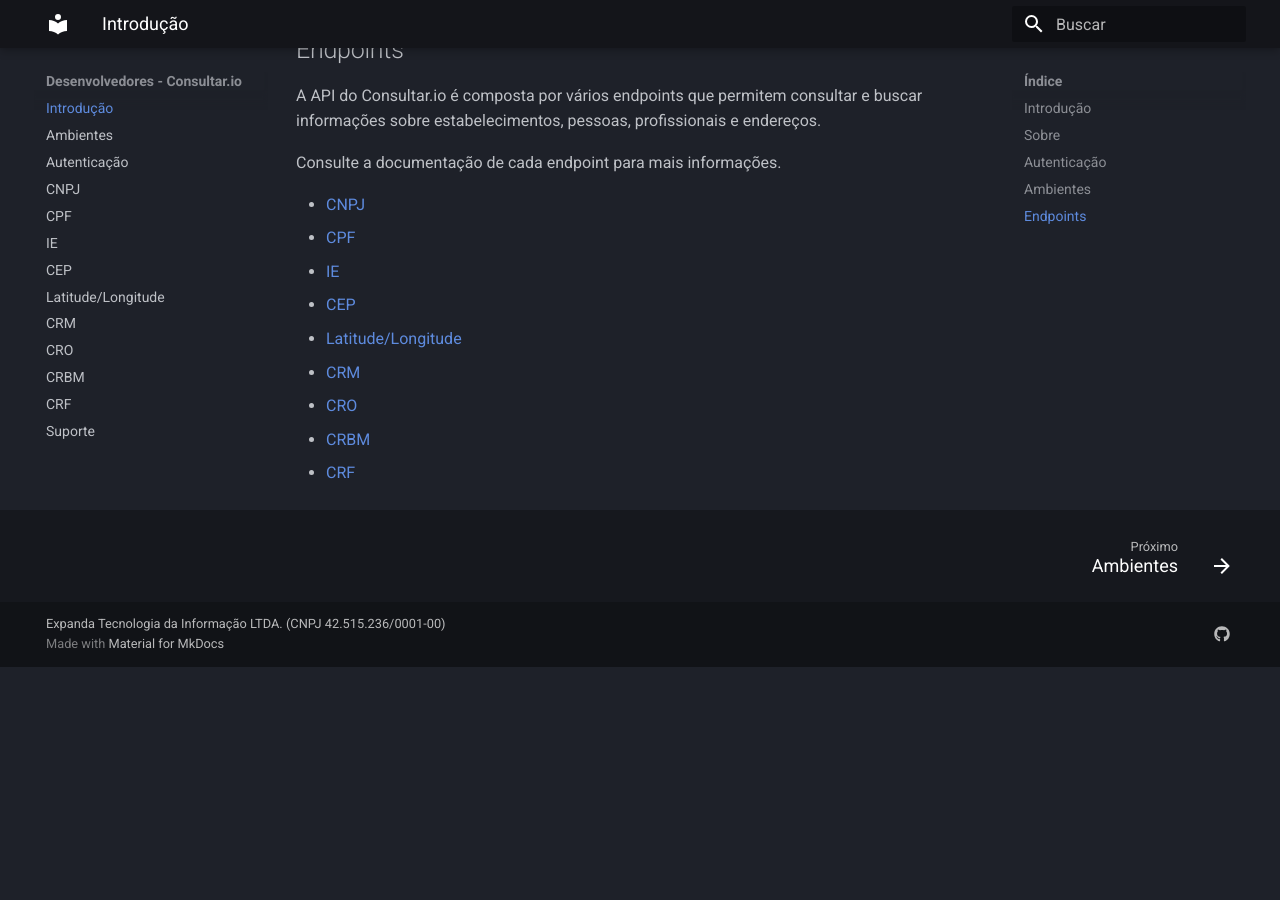
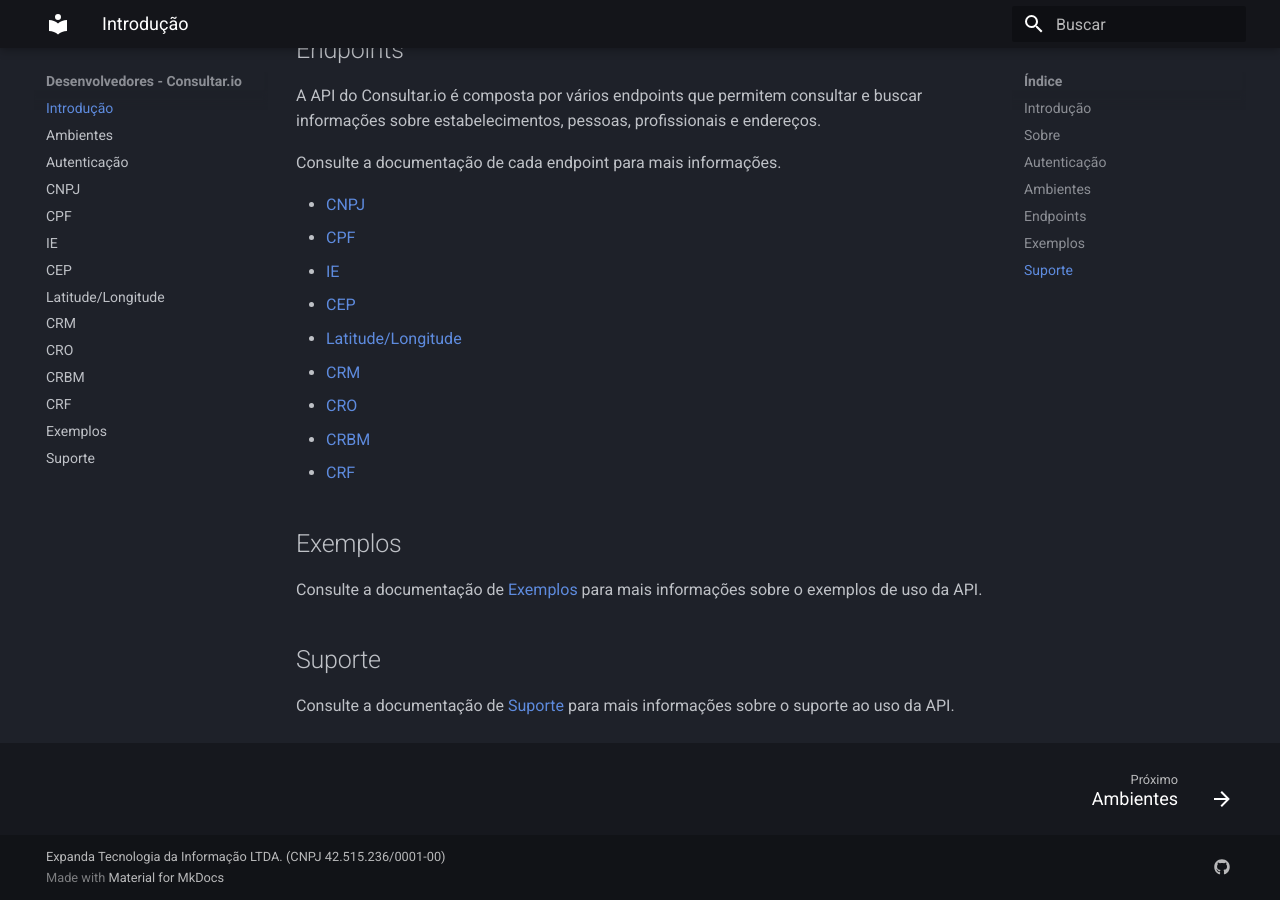
Before and after one commit to consultar-io/doc, an MkDocs documentation site: the page built from docs/index.md, in a window 1280 px wide and 900 px high, scrolled down 691 px. Built offline with MkDocs 1.6.1 and Material for MkDocs 9.7.7, drawn with Linux system fonts in a browser that asks for light colours; before the commit the page ends 1358 px from its top, so only the background shows below that.

Commit message:
Add 'Exemplos' section to documentation and create exemplos.md file
- Updated mkdocs.yml to include a new navigation item for 'Exemplos'.
- Created exemplos.md to provide usage examples of the API, including a link to the GitHub repository and a Python example.

```diff
--- a/docs/index.md
+++ b/docs/index.md
@@ -35,3 +35,13 @@
 - [CRO](./cro.md)
 - [CRBM](./crbm.md)
 - [CRF](./crf.md)
+
+## Exemplos
+
+Consulte a documentação de [Exemplos](./exemplos.md) para mais informações sobre
+o exemplos de uso da API.
+
+## Suporte
+
+Consulte a documentação de [Suporte](./suporte.md) para mais informações sobre
+o suporte ao uso da API.
--- a/mkdocs.yml
+++ b/mkdocs.yml
@@ -49,6 +49,7 @@
   - CRO: cro.md
   - CRBM: crbm.md
   - CRF: crf.md
+  - Exemplos: exemplos.md
   - Suporte: suporte.md
 extra:
   social:
```
Also changed, not shown: docs/exemplos.md (added, +8 -0 lines).
